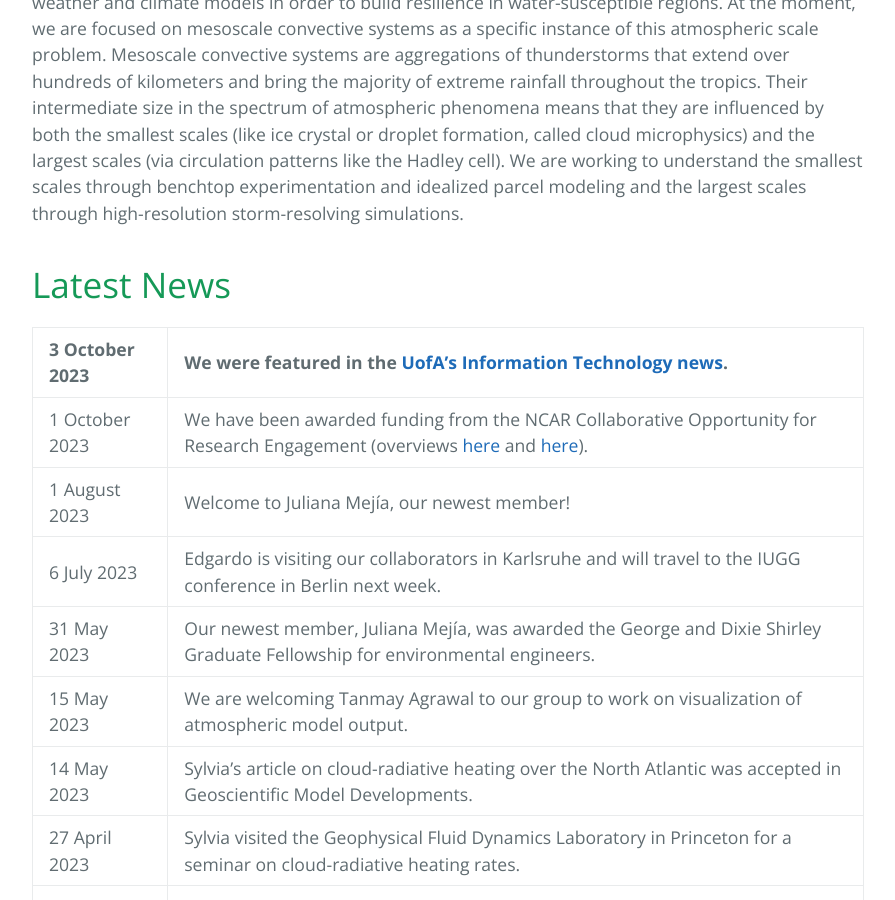
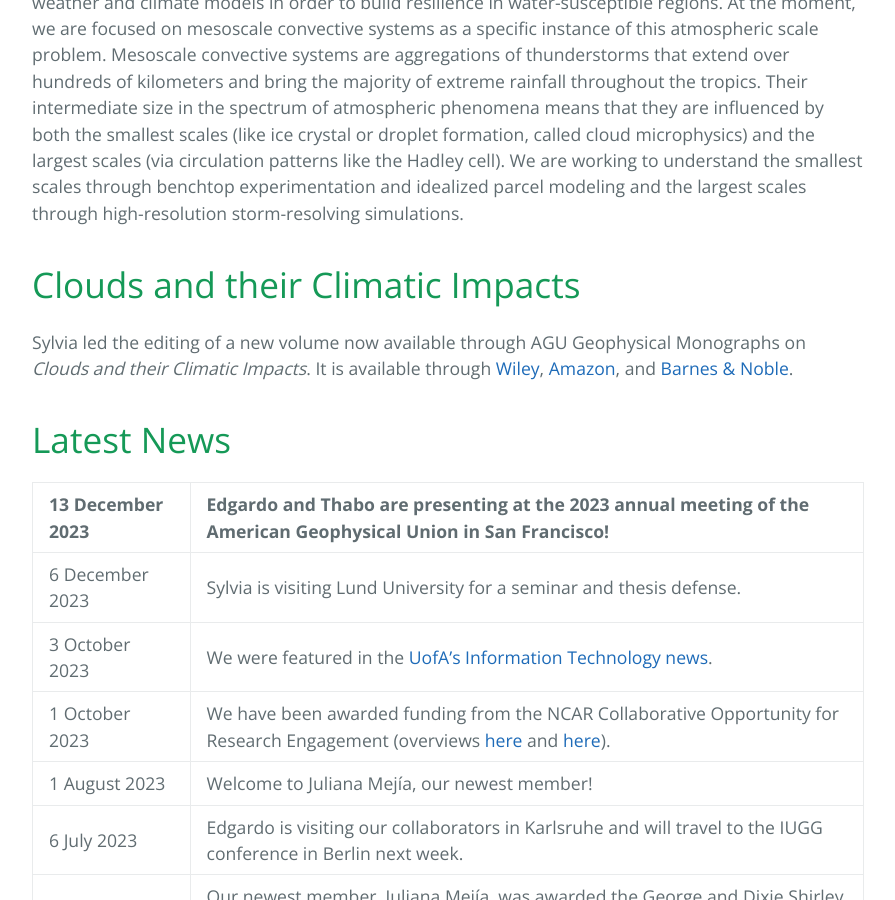
Before and after one commit to sylviasullivan/sylviasullivan.github.io, a Jekyll site: the page built from index.md, in a window 1280 px wide and 900 px high, scrolled down 519 px. Shown: the whole window, without its empty margins (192-1087 px from the left). Built offline with Jekyll 4.4.1, drawn with Linux system fonts in a browser that asks for light colours.

Commit message:
December updates - main page

```diff
--- a/index.md
+++ b/index.md
@@ -9,10 +9,16 @@ description: Department of Chemical and Environmental Engineering, University of
 
 We are broadly interested in scale interactions in the atmosphere and how best to represent these in weather and climate models in order to build resilience in water-susceptible regions. At the moment, we are focused on mesoscale convective systems as a specific instance of this atmospheric scale problem. Mesoscale convective systems are aggregations of thunderstorms that extend over hundreds of kilometers and bring the majority of extreme rainfall throughout the tropics. Their intermediate size in the spectrum of atmospheric phenomena means that they are influenced by both the smallest scales (like ice crystal or droplet formation, called cloud microphysics) and the largest scales (via circulation patterns like the Hadley cell). We are working to understand the smallest scales through benchtop experimentation and idealized parcel modeling and the largest scales through high-resolution storm-resolving simulations.
 
+# Clouds and their Climatic Impacts
+
+Sylvia led the editing of a new volume now available through AGU Geophysical Monographs on _Clouds and their Climatic Impacts_. It is available through [Wiley](https://www.wiley.com/en-us/Clouds+and+Their+Climatic+Impact%3A+Radiation%2C+Circulation%2C+and+Precipitation-p-9781119700319), [Amazon](https://www.amazon.com/Clouds-their-Climatic-Impact-Precipitation/dp/1119700310/ref=sr_1_1?crid=9KB5FH7KEM9Z&keywords=clouds+and+their+climatic+impact&qid=1702921601&sprefix=clouds+and+their+climatic+impac%2Caps%2C299&sr=8-1&ufe=app_do%3Aamzn1.fos.17d9e15d-4e43-4581-b373-0e5c1a776d5d), and [Barnes & Noble](https://www.barnesandnoble.com/w/book/1143372658).
+
 # Latest News
 
+| 13 December 2023 | Edgardo and Thabo are presenting at the 2023 annual meeting of the American Geophysical Union in San Francisco!
+|:--|:--|
+| 6 December 2023 | Sylvia is visiting Lund University for a seminar and thesis defense.
 | 3 October 2023 | We were featured in the [UofA's Information Technology news](https://it.arizona.edu/news/atmospheric-researcher-has-her-head-clouds).
-|:--|:--|
 | 1 October 2023 | We have been awarded funding from the NCAR Collaborative Opportunity for Research Engagement (overviews [here](https://ncar.ucar.edu/who-we-are/diversity-inclusion/core-awards) and [here](https://ncar.ucar.edu/who-we-are/diversity-inclusion/core-awards/interactive-graphics-and-vr)).
 | 1 August 2023 | Welcome to Juliana Mejía, our newest member!
 | 6 July 2023 | Edgardo is visiting our collaborators in Karlsruhe and will travel to the IUGG conference in Berlin next week.
```
